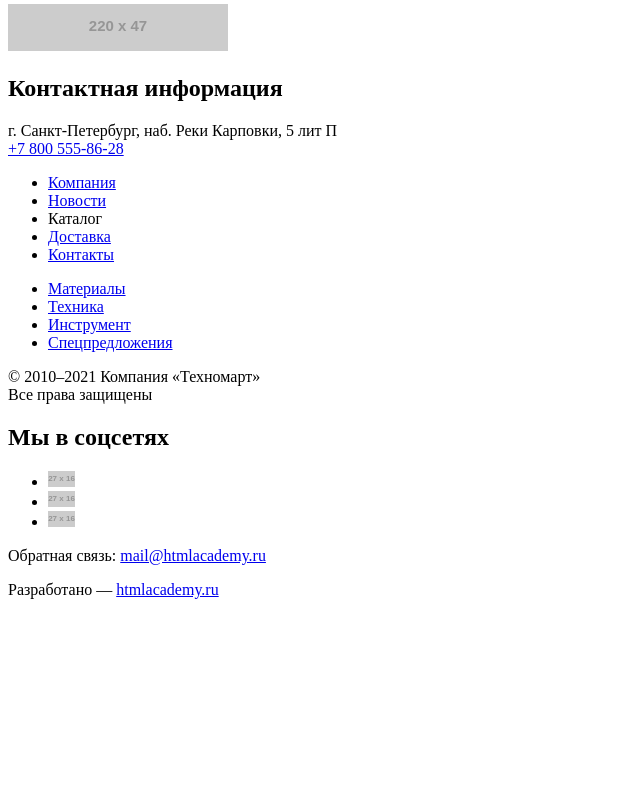
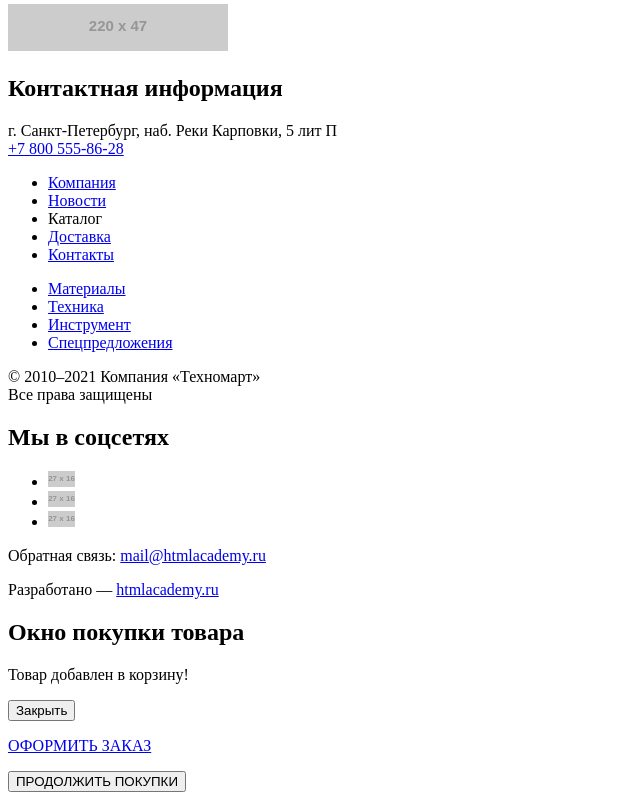
Before and after one commit to IgnatSergey/1813461-technomart-31, a plain HTML site: page catalog.html in a window 1280 px wide. Shown: the part 3804-4604 px from the top of the page, without its empty margins (0-640 px from the left). Before the commit the page ends 4419 px from the top, so only its background shows below. Drawn offline with Linux system fonts and the light colour scheme; placeholder pictures from the web are drawn by us.

Commit message:
Добавлено окно покупки товара

```diff
--- a/catalog.html
+++ b/catalog.html
@@ -310,6 +310,18 @@
       </p>
     </section>
   </footer>
+
+  <section>
+    <h2>Окно покупки товара</h2>
+    <p>Товар добавлен в корзину!</p>
+    <p>
+      <button type="button">Закрыть</button>
+    </p>
+    <p>
+      <a href="#" title="Оформить заказ">ОФОРМИТЬ ЗАКАЗ</a>
+    </p>
+    <button type="button">ПРОДОЛЖИТЬ ПОКУПКИ</button>
+  </section>
 </body>
 
 </html>
```
